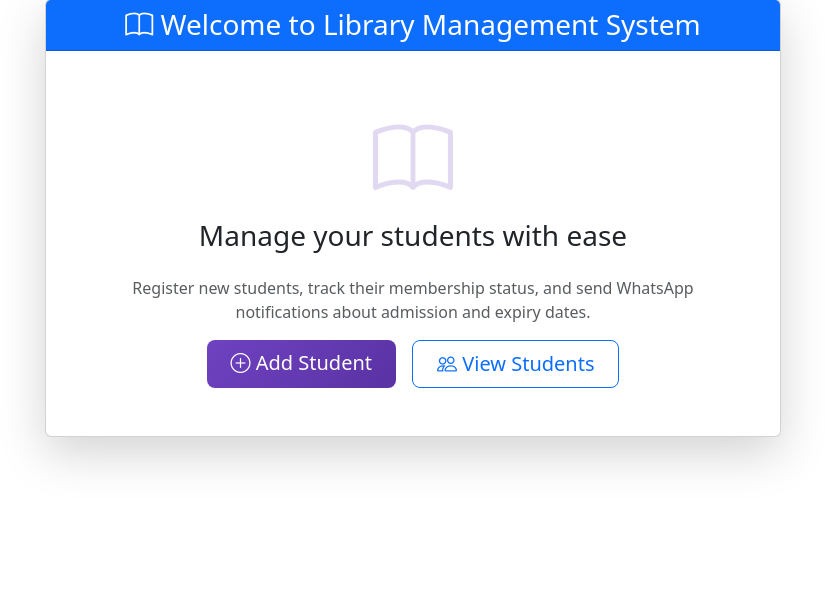
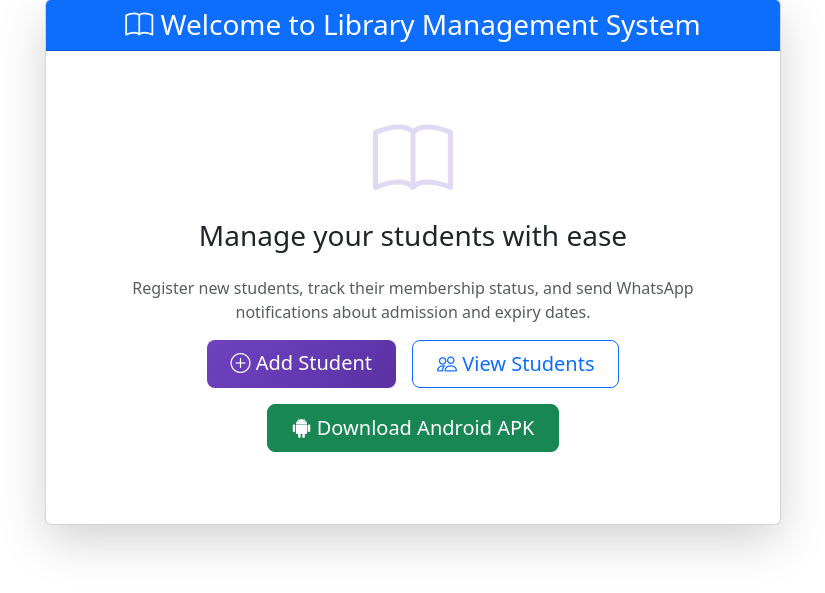
Before and after one commit to kushbinary/library-management, a Flask app: page / in a window 1280 px wide. Shown: the part 81-674 px from the top of the page, without its empty margins (227-1052 px from the left). Run offline with Flask 3, Linux system fonts and the light colour scheme.

Commit message:
Configure Render.com deployment blueprint and APK download endpoints

```diff
--- a/backend/app.py
+++ b/backend/app.py
@@ -11,7 +11,7 @@ Features:
 
 import os
 import datetime
-from flask import Flask, jsonify, request, render_template, flash, redirect, url_for
+from flask import Flask, jsonify, request, render_template, flash, redirect, url_for, send_from_directory
 from flask_sqlalchemy import SQLAlchemy
 from flask_cors import CORS
 from twilio.rest import Client
@@ -117,11 +117,37 @@ def send_whatsapp_message(student_name, student_phone, message_type='registratio
     return f"Message sent to {student_phone}"
 
 
-# ==================== Routes - Frontend ====================
+# ==================== Routes - Frontend & APK ====================
 
 @app.route('/')
 def index():
     return render_template('index.html')
+
+
+@app.route('/download-apk')
+@app.route('/download/LibraryHubPro.apk')
+def download_apk():
+    static_dir = os.path.join(app.root_path, 'static')
+    for fname in ['LibraryHubPro_v1.0.apk', 'LibraryHubPro.apk', 'MyLibbook_v1.0.apk']:
+        if os.path.exists(os.path.join(static_dir, fname)):
+            return send_from_directory(static_dir, fname, as_attachment=True, download_name='LibraryHubPro_v1.0.apk')
+    parent_dir = os.path.abspath(os.path.join(app.root_path, '..'))
+    for fname in ['LibraryHubPro_v1.0.apk', 'LibraryHubPro.apk', 'MyLibbook_v1.0.apk']:
+        if os.path.exists(os.path.join(parent_dir, fname)):
+            return send_from_directory(parent_dir, fname, as_attachment=True, download_name='LibraryHubPro_v1.0.apk')
+    return "APK not found on server", 404
+
+
+@app.route('/download/MyLibbook.apk')
+def download_mylibbook_apk():
+    static_dir = os.path.join(app.root_path, 'static')
+    if os.path.exists(os.path.join(static_dir, 'MyLibbook_v1.0.apk')):
+        return send_from_directory(static_dir, 'MyLibbook_v1.0.apk', as_attachment=True, download_name='MyLibbook_v1.0.apk')
+    parent_dir = os.path.abspath(os.path.join(app.root_path, '..'))
+    if os.path.exists(os.path.join(parent_dir, 'MyLibbook_v1.0.apk')):
+        return send_from_directory(parent_dir, 'MyLibbook_v1.0.apk', as_attachment=True, download_name='MyLibbook_v1.0.apk')
+    return "APK not found on server", 404
+
 
 
 @app.route('/students')
--- a/backend/templates/index.html
+++ b/backend/templates/index.html
@@ -15,14 +15,18 @@
                 <p class="card-text text-muted mx-auto" style="max-width: 600px;">
                     Register new students, track their membership status, and send WhatsApp notifications about admission and expiry dates.
                 </p>
-                <div class="d-flex justify-content-center gap-3">
+                <div class="d-flex justify-content-center gap-3 flex-wrap mb-4">
                     <a href="{{ url_for('add_student') }}" class="btn btn-primary btn-lg px-4">
                         <i class="bi bi-plus-circle"></i> Add Student
                     </a>
                     <a href="{{ url_for('student_list') }}" class="btn btn-outline-primary btn-lg px-4">
                         <i class="bi bi-people"></i> View Students
                     </a>
+                    <a href="{{ url_for('download_apk') }}" class="btn btn-success btn-lg px-4">
+                        <i class="bi bi-android2"></i> Download Android APK
+                    </a>
                 </div>
+
             </div>
         </div>
     </div>
--- /dev/null
+++ b/requirements.txt
@@ -0,0 +1,6 @@
+Flask>=3.0.0
+Flask-SQLAlchemy>=3.1.1
+Flask-CORS>=4.0.0
+gunicorn>=21.2.0
+twilio>=8.10.0
+Werkzeug>=3.0.1
```
Also changed, not shown: render.yaml (added, +19 -0 lines), 2 other files.
